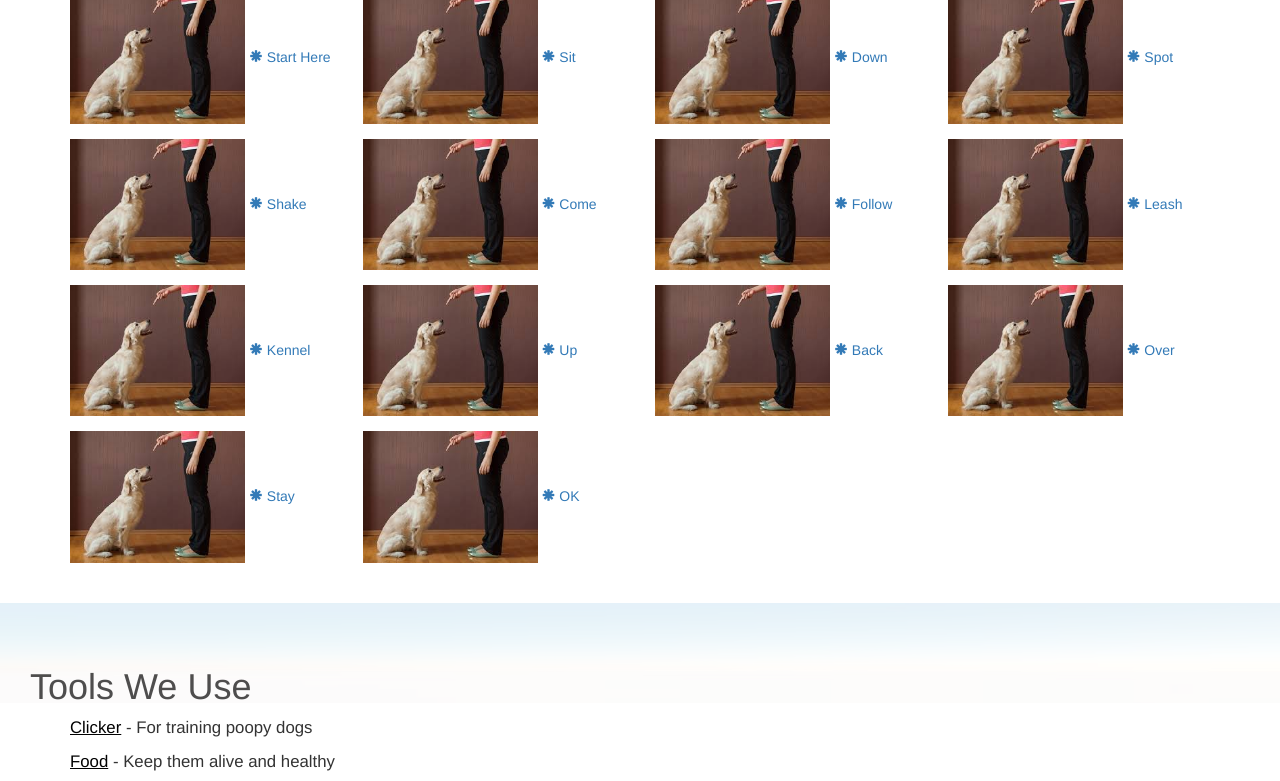
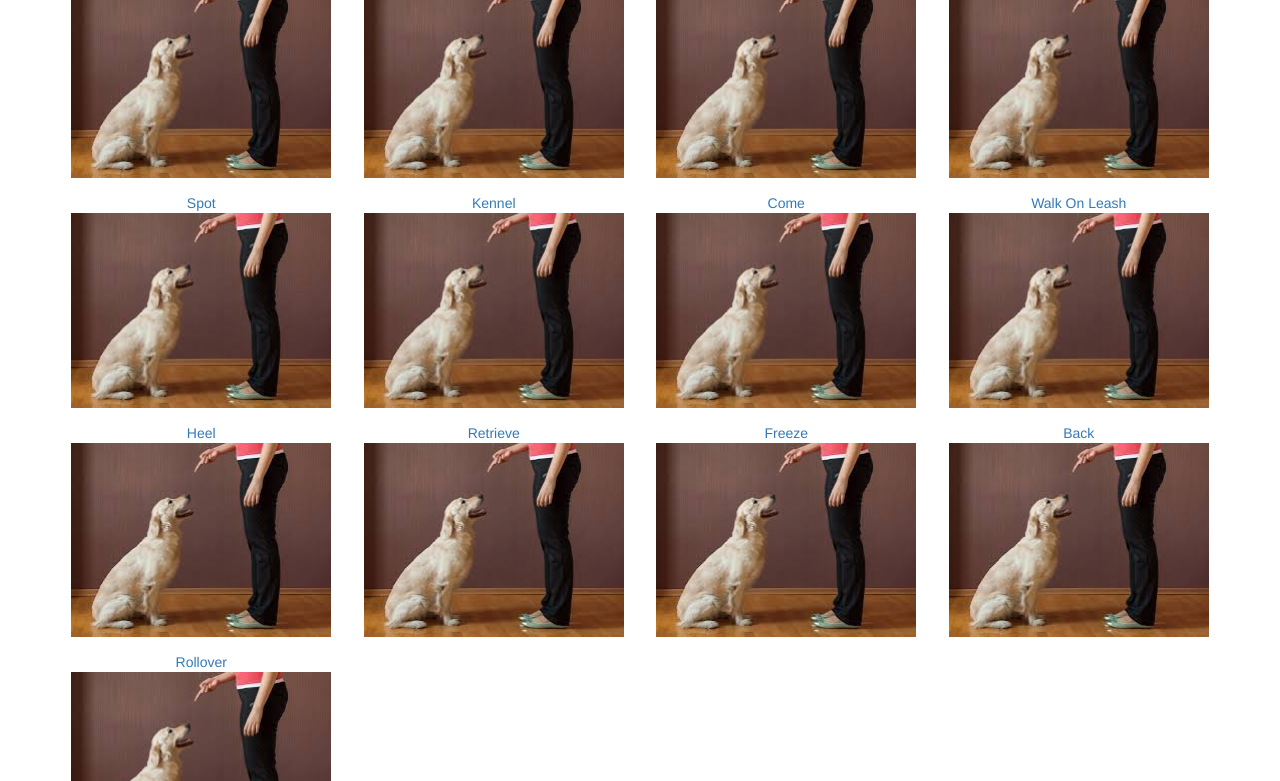
Before and after one commit to ddeanto/dog-training-site, a website: page views/index.html in a window 1280 px wide. Shown: the part 709-1490 px from the top of the page. Drawn offline with nearby package versions, Linux system fonts and the light colour scheme; files whose address does not match are found by name.

Commit message:
centered rows and cols, changed some image widths, and made first ever media queries

```diff
--- a/public/css/styles.css
+++ b/public/css/styles.css
@@ -14,6 +14,18 @@
   left: 40%;
   top: 20%;
   position: absolute;
+}
+
+@media only screen and (max-width: 800px) {
+  #motto-header { font-size:190%;}
+}
+
+@media only screen and (max-width: 660px) {
+  #motto-header { font-size:150%;}
+}
+
+@media only screen and (max-width: 550px) {
+  #motto-header { font-size:110%;}
 }
 
 #motto > #startnow-btn {
@@ -73,4 +85,29 @@ div.cardDD-content-container {
 
 h1.section-heading {
   margin-left: 30px;
+  text-align: center;
 }
+
+/* centered columns styles */
+.row-centered {
+    text-align:center;
+}
+
+.col-centered{
+  float: none;
+  margin: 0 auto;
+}
+
+#about-us p {
+  float: none;
+  margin: 0 auto;
+  text-align: left;
+  padding-left: 3px;
+  padding-right: 3px;
+  max-width: 280px;
+}
+
+
+@media screen and (max-width:650px) {
+  #startnow-btn { display:none; }
+}
--- a/views/index.html
+++ b/views/index.html
@@ -39,11 +39,6 @@
 
     <h1 class="section-heading">Our Philosophy</h1>
     <div class="container">
-      <div class="row">
-        <div class="col-md-3">
-          <img class="img-responsive" src="/public/images/sit.jpg">
-        </div>
-        <div class="col-md-9">
       <p>
         Some Stuff here about training. Training your dog really is
         a very very tiring process and i wanna quit everyday cuz
@@ -61,110 +56,88 @@
         him to be the best boy in the entire world!!
       </p>
     </div>
-      </div>
-    </div>
 
     <img class="divider" src="/public/images/blue_gradient.jpg">
 
     <h1 class="section-heading">Classes</h1>
     <div class="container">
-      <div class="row">
+      <div class="row row-centered">
         <div class="col-sm-6 col-md-4 col-lg-3 cmd">
           <a href="#">
-            <img src="/public/images/sit.jpg" width="175px">
-            <span class="glyphicon glyphicon-asterisk" aria-hidden="true"></span>
-            Start Here
+            Start Here <br>
+            <img src="/public/images/sit.jpg" width="260px">
           </a>
         </div>
         <div class="col-sm-6 col-md-4 col-lg-3 cmd">
           <a href="#">
-            <img src="/public/images/sit.jpg" width="175px">
-            <span class="glyphicon glyphicon-asterisk" aria-hidden="true"></span>
-            Sit
+            Sit <br>
+            <img src="/public/images/sit.jpg" width="260px">
           </a>
         </div>
         <div class="col-sm-6 col-md-4 col-lg-3 cmd">
           <a href="#">
-            <img src="/public/images/sit.jpg" width="175px">
-            <span class="glyphicon glyphicon-asterisk" aria-hidden="true"></span>
-            Down
+            Down <br>
+            <img src="/public/images/sit.jpg" width="260px">
           </a>
         </div>
         <div class="col-sm-6 col-md-4 col-lg-3 cmd">
           <a href="#">
-            <img src="/public/images/sit.jpg" width="175px">
-            <span class="glyphicon glyphicon-asterisk" aria-hidden="true"></span>
-            Spot
+            Stay <br>
+            <img src="/public/images/sit.jpg" width="260px">
           </a>
         </div>
         <div class="col-sm-6 col-md-4 col-lg-3 cmd">
           <a href="#">
-            <img src="/public/images/sit.jpg" width="175px">
-            <span class="glyphicon glyphicon-asterisk" aria-hidden="true"></span>
-            Shake
+            Spot <br>
+            <img src="/public/images/sit.jpg" width="260px">
           </a>
         </div>
         <div class="col-sm-6 col-md-4 col-lg-3 cmd">
           <a href="#">
-            <img src="/public/images/sit.jpg" width="175px">
-            <span class="glyphicon glyphicon-asterisk" aria-hidden="true"></span>
-            Come
+            Kennel <br>
+            <img src="/public/images/sit.jpg" width="260px">
           </a>
         </div>
         <div class="col-sm-6 col-md-4 col-lg-3 cmd">
           <a href="#">
-            <img src="/public/images/sit.jpg" width="175px">
-            <span class="glyphicon glyphicon-asterisk" aria-hidden="true"></span>
-            Follow
+            Come <br>
+            <img src="/public/images/sit.jpg" width="260px">
           </a>
         </div>
         <div class="col-sm-6 col-md-4 col-lg-3 cmd">
           <a href="#">
-            <img src="/public/images/sit.jpg" width="175px">
-            <span class="glyphicon glyphicon-asterisk" aria-hidden="true"></span>
-            Leash
+            Walk On Leash <br>
+            <img src="/public/images/sit.jpg" width="260px">
           </a>
         </div>
         <div class="col-sm-6 col-md-4 col-lg-3 cmd">
           <a href="#">
-            <img src="/public/images/sit.jpg" width="175px">
-            <span class="glyphicon glyphicon-asterisk" aria-hidden="true"></span>
-            Kennel
+            Heel <br>
+            <img src="/public/images/sit.jpg" width="260px">
           </a>
         </div>
         <div class="col-sm-6 col-md-4 col-lg-3 cmd">
           <a href="#">
-            <img src="/public/images/sit.jpg" width="175px">
-            <span class="glyphicon glyphicon-asterisk" aria-hidden="true"></span>
-            Up
+            Retrieve <br>
+            <img src="/public/images/sit.jpg" width="260px">
           </a>
         </div>
         <div class="col-sm-6 col-md-4 col-lg-3 cmd">
           <a href="#">
-            <img src="/public/images/sit.jpg" width="175px">
-            <span class="glyphicon glyphicon-asterisk" aria-hidden="true"></span>
-            Back
+            Freeze <br>
+            <img src="/public/images/sit.jpg" width="260px">
           </a>
         </div>
         <div class="col-sm-6 col-md-4 col-lg-3 cmd">
           <a href="#">
-            <img src="/public/images/sit.jpg" width="175px">
-            <span class="glyphicon glyphicon-asterisk" aria-hidden="true"></span>
-            Over
+            Back <br>
+            <img src="/public/images/sit.jpg" width="260px">
           </a>
         </div>
         <div class="col-sm-6 col-md-4 col-lg-3 cmd">
           <a href="#">
-            <img src="/public/images/sit.jpg" width="175px">
-            <span class="glyphicon glyphicon-asterisk" aria-hidden="true"></span>
-            Stay
-          </a>
-        </div>
-        <div class="col-sm-6 col-md-4 col-lg-3 cmd">
-          <a href="#">
-            <img src="/public/images/sit.jpg" width="175px">
-            <span class="glyphicon glyphicon-asterisk" aria-hidden="true"></span>
-            OK
+            Rollover <br>
+            <img src="/public/images/sit.jpg" width="260px">
           </a>
         </div>
       </div>
@@ -186,55 +159,39 @@
     <img class="divider" src="/public/images/blue_gradient.jpg">
 
     <h1 class="section-heading">About Us</h1>
-    <div class="container">
-      <div class="row">
-        <div class="col-lg-3 col-sm-6 about-us">
-          <div class="cardDD-container">
-            <img src="/public/images/sit.jpg">
-            <div class="cardDD-content-container">
+    <div id="about-us" class="container">
+      <div class="row row-centered">
+        <div class="col-lg-3 col-sm-6 about-us col-centered">
           <h2>Darren</h2>
+          <img src="/public/images/sit.jpg" width="280px">
           <p>
             He is the genius behind the operations. His dog Sam was his
             inspiration to make this site.
           </p>
         </div>
-          </div>
-        </div>
-        <div class="col-lg-3 col-sm-6 about-us">
-          <div class="cardDD-container">
-            <img src="/public/images/sit.jpg">
-            <div class="cardDD-content-container">
+        <div class="col-lg-3 col-sm-6 about-us col-centered">
           <h2>Cynthia</h2>
+          <img src="/public/images/sit.jpg" width="280px">
           <p>
             She is the balls behind the operations. Her dog Jones is the
             reason she is even alive. Wikiwatchi springs is coming here!
           </p>
         </div>
-          </div>
-        </div>
-        <div class="col-lg-3 col-sm-6 about-us">
-          <div class="cardDD-container">
-            <img src="/public/images/sit.jpg">
-            <div class="cardDD-content-container">
+        <div class="col-lg-3 col-sm-6 about-us col-centered">
           <h2>Sam</h2>
+          <img src="/public/images/sit.jpg" width="280px">
           <p>
             He is Darren's inspiration to do this site and he is fattest
             gayest littlest boy in the entire jewniverse.
           </p>
         </div>
-          </div>
-        </div>
-        <div class="col-lg-3 col-sm-6 about-us">
-          <div class="cardDD-container">
-            <img src="/public/images/sit.jpg">
-            <div class="cardDD-content-container">
+        <div class="col-lg-3 col-sm-6 about-us col-centered">
           <h2>Jones</h2>
+          <img src="/public/images/sit.jpg" width="280px">
           <p>
             He is the best little boy in the biggest world. He is a
             bottomless pit and all donations will go to his food fund.
           </p>
-            </div>
-          </div>
         </div>
       </div>
     </div>
```
Lines whose indentation alone changed are shown as unchanged.
